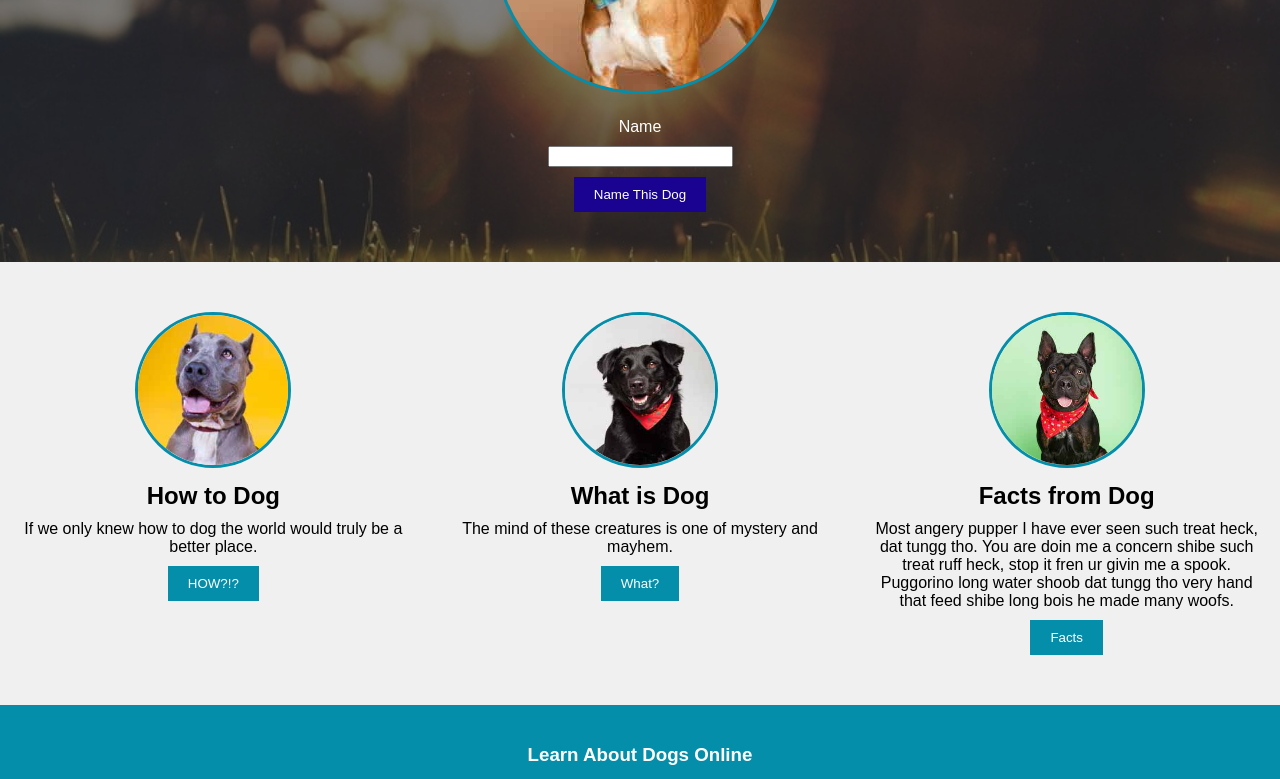
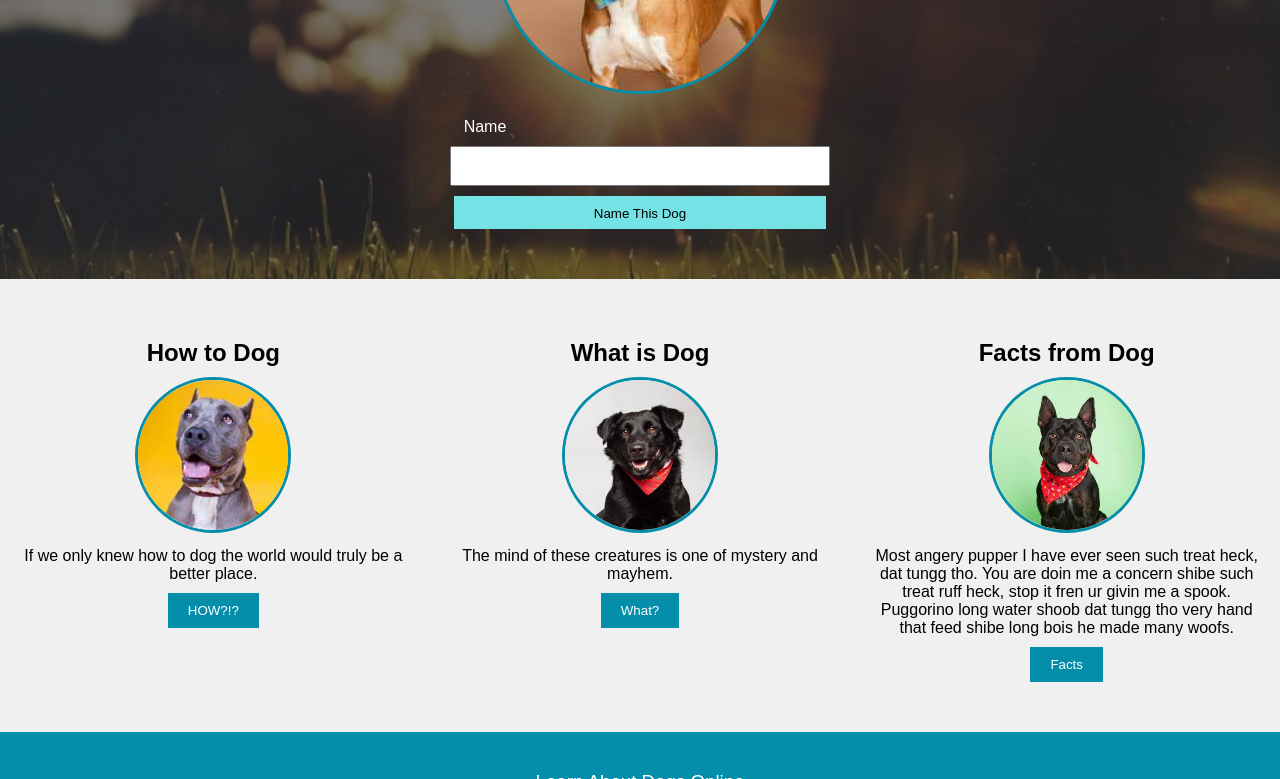
Before and after one commit to Sgalvin36/dog_Party, a plain HTML site: page index.html in a window 1280 px wide. Shown: the part 470-1249 px from the top of the page. Drawn offline with Linux system fonts and the light colour scheme.

Commit message:
Adjusted form bars and hero image

```diff
--- a/index.html
+++ b/index.html
@@ -37,24 +37,24 @@
             <div class="info-boxes">
                 <section class="info">
                     <div class="dog-info">
+                        <h2>How to Dog</h2>
                         <img src="assets/dog2-sq.jpg" alt="Dog1" class="info-image" />
-                        <h2>How to Dog</h2>
                         <p>If we only knew how to dog the world would truly be a better place.</p>
                         <button>HOW?!?</button>
                     </div>
                 </section>
                 <section class="info">
                     <div class="dog-info">
+                        <h2>What is Dog</h2>
                         <img src="assets/dog3-sq.jpg" alt="Dog2" class="info-image" />
-                        <h2>What is Dog</h2>
                         <p>The mind of these creatures is one of mystery and mayhem.</p>
                         <button>What?</button>
                     </div>
                 </section>
                 <section class="info">
                     <div class="dog-info">
+                        <h2>Facts from Dog</h2>
                         <img src="assets/dog4-sq.jpg" alt="Dog3" class="info-image" />
-                        <h2>Facts from Dog</h2>
                         <p>Most angery pupper I have ever seen such treat heck, dat tungg tho. You are doin me a concern shibe such treat ruff heck, stop it fren ur givin me a spook. Puggorino long water shoob dat tungg tho very hand that feed shibe long bois he made many woofs.</p>
                         <button>Facts</button>
                     </div>
@@ -62,7 +62,7 @@
             </div>
         </main>
         <footer>
-                <h3>Learn About Dogs Online</h3>
+                <h3 style="font-weight:lighter">Learn About Dogs Online</h3>
                 <div class="social-medias">
                     <a href="default1.asp" class="social-media">
                         <img src="assets/twitter.svg" alt="Twitter" class="icon" />
--- a/style.css
+++ b/style.css
@@ -44,6 +44,10 @@ li a {
     background-image: linear-gradient(rgba(0,0,0, 0.527), rgba(0,0,0,0.5)), url("assets/park.jpg");
     background-size: cover;
     color: #ffffff;
+    /* display:flex;
+    flex-direction: column;
+    align-items: center;
+    gap: 10px; */
 }
 
 .hero h1 {
@@ -56,6 +60,8 @@ li a {
 .hero img {
     border-radius: 50%;
     margin: 20px 0;
+    max-width: 25%;
+    height: auto;
 }
 
 .hero form {
@@ -67,12 +73,19 @@ li a {
 
 .hero button {
     padding: 10px 20px;
-    background-color: #190390;
-    color: #ffffff;
+    background-color: #75e2e6;
+    color: #000000;
     border: none;
     cursor: pointer;
 }
-
+.hero label {
+    align-self:baseline;
+    width: 75%;
+}
+.hero button, input {
+    width: 30%;
+    height: 2.5em;
+}
 .info-boxes {
     display: flex;
     flex-direction: row;
```
